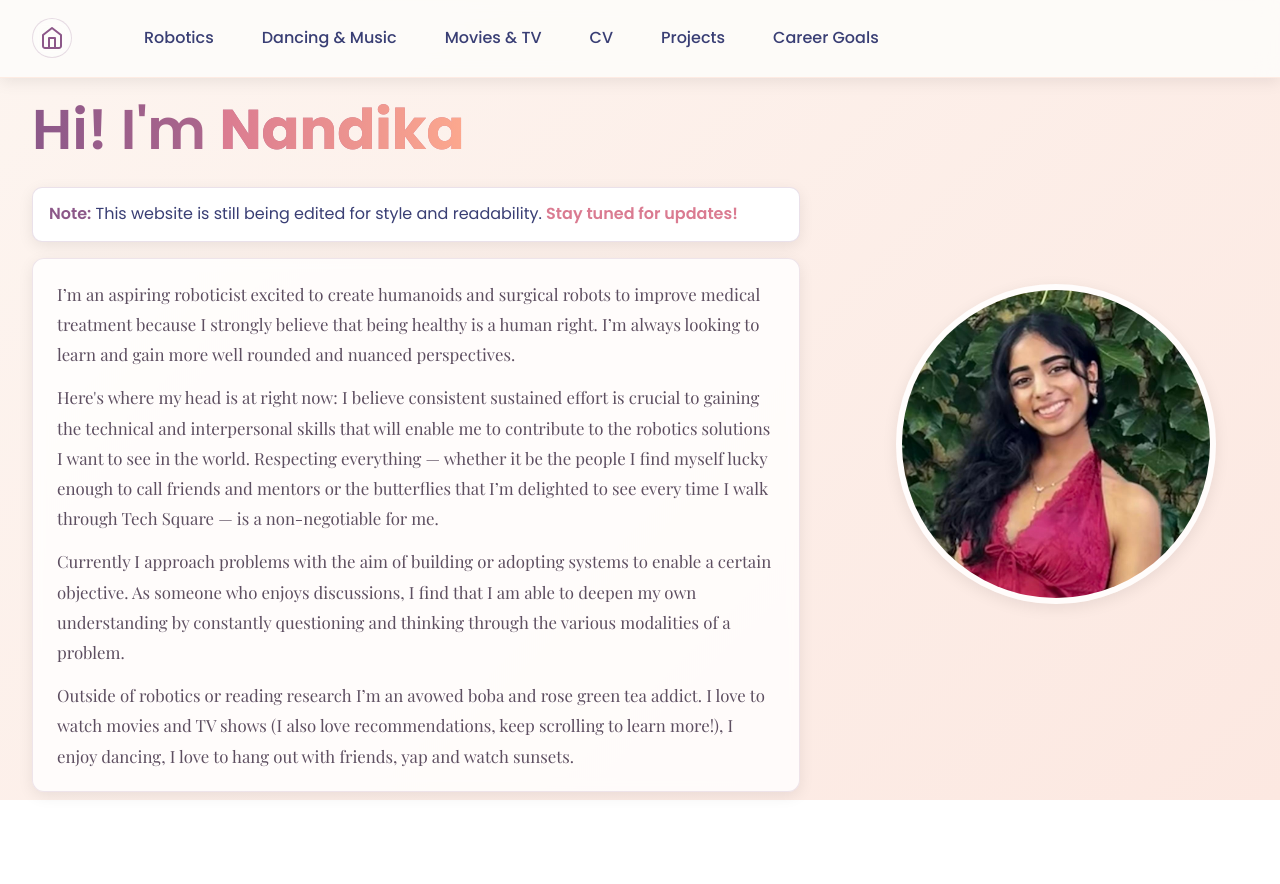
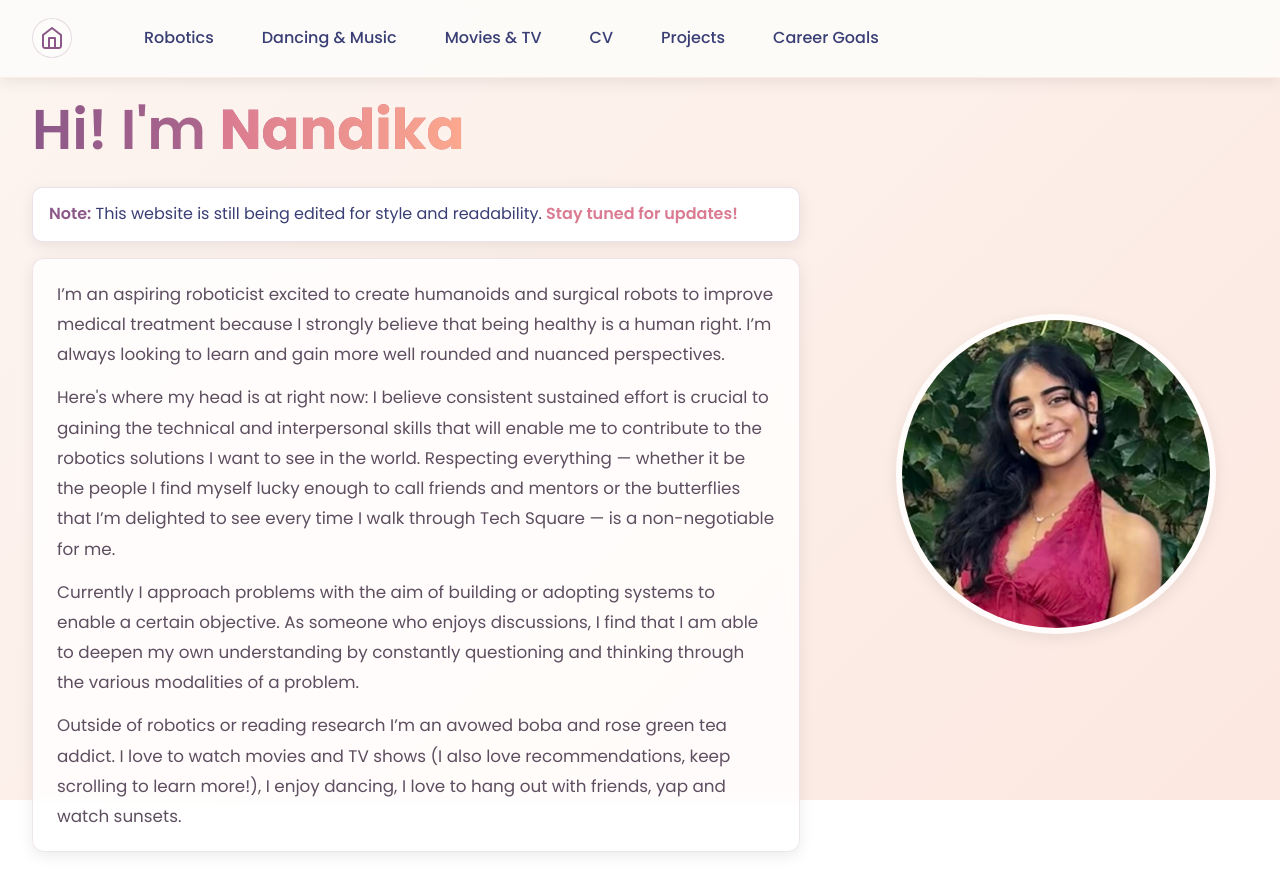
Before and after one commit to nandikakohli/nandika-kohli, a React (Vite) app in the folder personal-website/: page / in a window 1280 px wide. Before the commit the page ends 824 px from the top, so only its background shows below. Built offline with nearby package versions, Linux system fonts and the light colour scheme.

Commit message:
Fix blurb paragraph font to use Poppins instead of body font

```diff
--- a/personal-website/src/App.css
+++ b/personal-website/src/App.css
@@ -368,7 +368,10 @@ h1 {
   max-width: 64rem;
 }
 
-.blurb p { margin: 0; }
+.blurb p {
+  margin: 0;
+  font-family: var(--heading-font);
+}
 
 .cta-buttons {
   display: flex;
```
